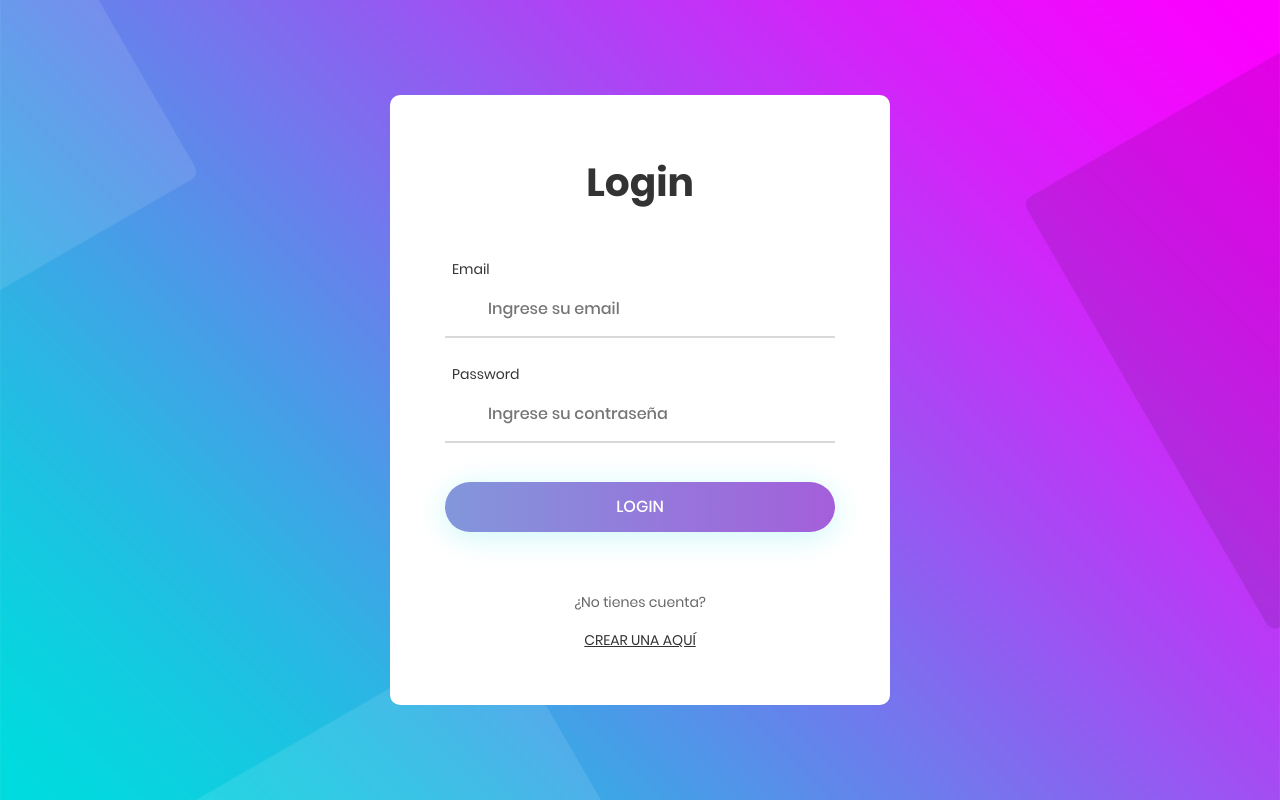
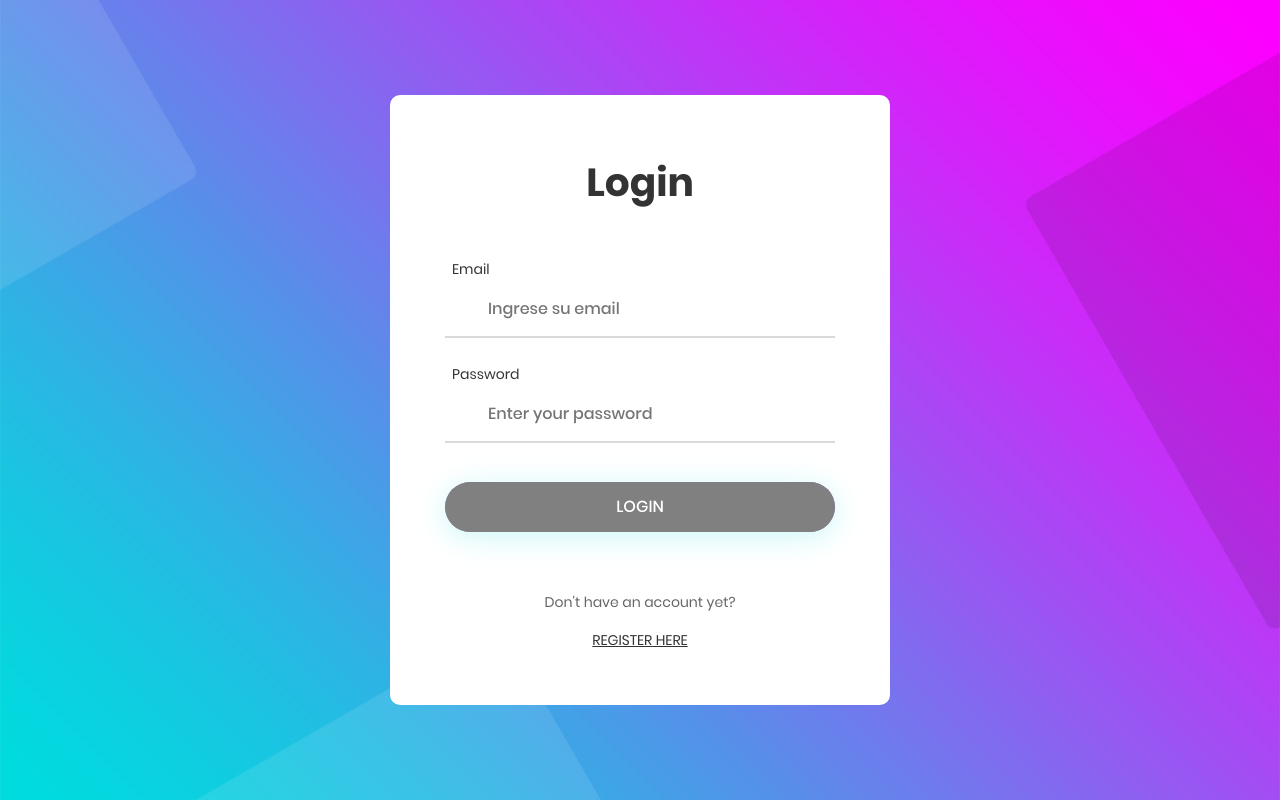
Before and after one commit to nooors/auth-app, an Angular app: page /auth/login in a window 1280 px wide. Built offline with nearby package versions, Linux system fonts and the light colour scheme.

Commit message:
forms running without conexion with backend

```diff
--- a/src/app/auth/pages/login/login.component.html
+++ b/src/app/auth/pages/login/login.component.html
@@ -1,4 +1,9 @@
-<form class="login100-form" autocomplete="off">
+<form
+  [formGroup]="loginForm"
+  class="login100-form"
+  autocomplete="off"
+  (ngSubmit)="processForm()"
+>
   <span class="login100-form-title p-b-49">
     Login
   </span>
@@ -8,7 +13,7 @@
     <input
       class="input100"
       type="email"
-      name="email"
+      formControlName="email"
       placeholder="Ingrese su email"
     />
     <span class="focus-input100"></span>
@@ -19,8 +24,8 @@
     <input
       class="input100"
       type="password"
-      name="password"
-      placeholder="Ingrese su contraseña"
+      formControlName="password"
+      placeholder="Enter your password"
     />
     <span class="focus-input100"></span>
   </div>
@@ -30,7 +35,11 @@
   <div class="container-login100-form-btn">
     <div class="wrap-login100-form-btn">
       <div class="login100-form-bgbtn"></div>
-      <button class="login100-form-btn">
+      <button
+        class="login100-form-btn"
+        type="submit"
+        [disabled]="!loginForm.valid"
+      >
         Login
       </button>
     </div>
@@ -38,11 +47,11 @@
 
   <div class="flex-col-c p-t-60">
     <span class="txt1 p-b-17">
-      ¿No tienes cuenta?
+      Don't have an account yet?
     </span>
 
     <a routerLink="/auth/register" class="txt2">
-      Crear una aquí
+      Register here
     </a>
   </div>
 </form>
--- a/src/app/auth/pages/login/login.component.ts
+++ b/src/app/auth/pages/login/login.component.ts
@@ -1,16 +1,29 @@
-import { Component, OnInit } from '@angular/core';
+import { Component, OnInit } from "@angular/core";
+import {
+  FormBuilder,
+  Validators,
+  FormControl,
+  FormGroup,
+} from "@angular/forms";
 
 @Component({
-  selector: 'app-login',
-  templateUrl: './login.component.html',
-  styles: [
-  ]
+  selector: "app-login",
+  templateUrl: "./login.component.html",
+  styles: [],
 })
 export class LoginComponent implements OnInit {
+  loginForm: FormGroup = this.fb.group({
+    email: ["", [Validators.required, Validators.email]],
+    password: ["", [Validators.required, Validators.minLength(8)]],
+  });
 
-  constructor() { }
+  constructor(private fb: FormBuilder) {}
 
-  ngOnInit(): void {
+  ngOnInit(): void {}
+
+  processForm() {
+    console.log(this.loginForm.value);
+    const email = this.loginForm.value.email;
+    const password = this.loginForm.value.password;
   }
-
 }
--- a/src/app/auth/pages/register/register.component.html
+++ b/src/app/auth/pages/register/register.component.html
@@ -1,4 +1,9 @@
-<form class="login100-form" autocomplete="off">
+<form
+  class="login100-form"
+  autocomplete="off"
+  [formGroup]="registerForm"
+  (ngSubmit)="processRegister()"
+>
   <span class="login100-form-title p-b-49">
     New User
   </span>
@@ -8,8 +13,19 @@
     <input
       class="input100"
       type="text"
-      name="name"
+      formControlName="name"
       placeholder="Enter your name"
+    />
+    <span class="focus-input100"></span>
+  </div>
+
+  <div class="wrap-input100">
+    <span class="label-input100">Email</span>
+    <input
+      class="input100"
+      type="email"
+      formControlName="email"
+      placeholder="Enter your email"
     />
     <span class="focus-input100"></span>
   </div>
@@ -19,8 +35,8 @@
     <input
       class="input100"
       type="password"
-      name="password"
-      placeholder="Ingrese su contraseña"
+      formControlName="password"
+      placeholder="Enter your password"
     />
     <span class="focus-input100"></span>
   </div>
@@ -30,7 +46,11 @@
   <div class="container-login100-form-btn">
     <div class="wrap-login100-form-btn">
       <div class="login100-form-bgbtn"></div>
-      <button class="login100-form-btn">
+      <button
+        class="login100-form-btn"
+        type="submit"
+        [disabled]="!registerForm.valid"
+      >
         Login
       </button>
     </div>
@@ -38,11 +58,11 @@
 
   <div class="flex-col-c p-t-60">
     <span class="txt1 p-b-17">
-      ¿No tienes cuenta?
+      have an account?
     </span>
 
-    <a href="#" class="txt2">
-      Crear una aquí
+    <a routerLink="/auth/login" class="txt2">
+      Login here
     </a>
   </div>
 </form>
--- a/src/app/auth/pages/register/register.component.ts
+++ b/src/app/auth/pages/register/register.component.ts
@@ -1,16 +1,23 @@
-import { Component, OnInit } from '@angular/core';
+import { Component, OnInit } from "@angular/core";
+import { FormBuilder, FormGroup, Validators } from "@angular/forms";
 
 @Component({
-  selector: 'app-register',
-  templateUrl: './register.component.html',
-  styles: [
-  ]
+  selector: "app-register",
+  templateUrl: "./register.component.html",
+  styles: [],
 })
 export class RegisterComponent implements OnInit {
+  registerForm: FormGroup = this.fb.group({
+    name: ["", [Validators.required, Validators.minLength(2)]],
+    email: ["", [Validators.required, Validators.email]],
+    password: ["", [Validators.required, Validators.minLength(8)]],
+  });
 
-  constructor() { }
+  constructor(private fb: FormBuilder) {}
 
-  ngOnInit(): void {
+  ngOnInit(): void {}
+
+  processRegister() {
+    console.log(this.registerForm.value);
   }
-
 }
```
Also changed, not shown: src/app/app.module.ts (+8 -13 lines), src/app/auth/auth.module.ts (+10 -17 lines).
